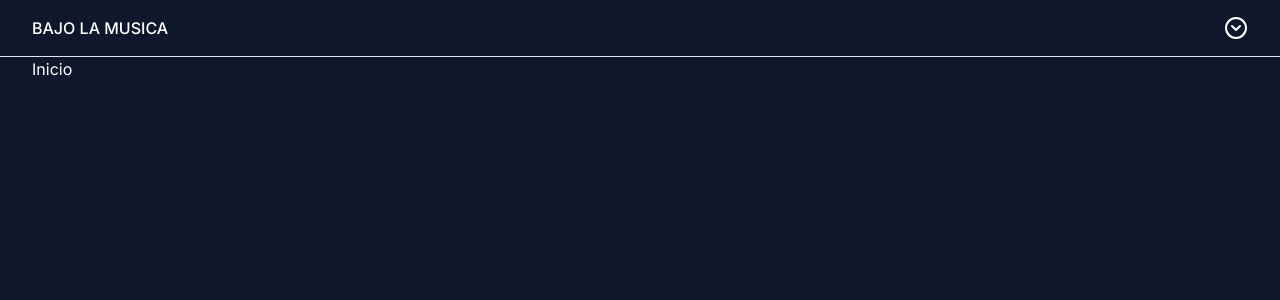
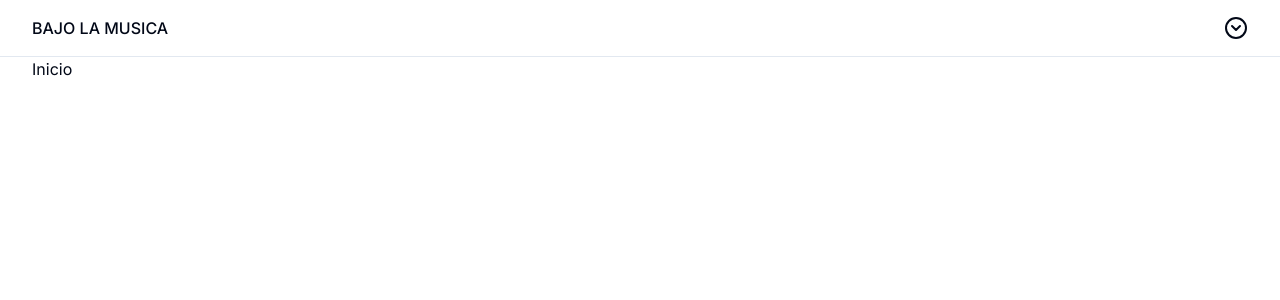
Before and after one commit to exxedridel/bajo-la-musica-next, a Next.js app: page / in a window 1280 px wide. Shown: the top 300 px of the page. Built offline with nearby package versions, Linux system fonts and the light colour scheme.

Commit message:
NEXT14-SHADCN-TS (pure build)

```diff
--- a/app/layout.tsx
+++ b/app/layout.tsx
@@ -16,8 +16,8 @@ export default function RootLayout({
   children: React.ReactNode;
 }) {
   return (
-    <html lang="en" className="bg-primary">
-      <body className={`${inter.className} bg-primary text-white`}>
+    <html lang="en" className="">
+      <body className={`${inter.className} `}>
         <Navbar />
         {children}
       </body>
```
